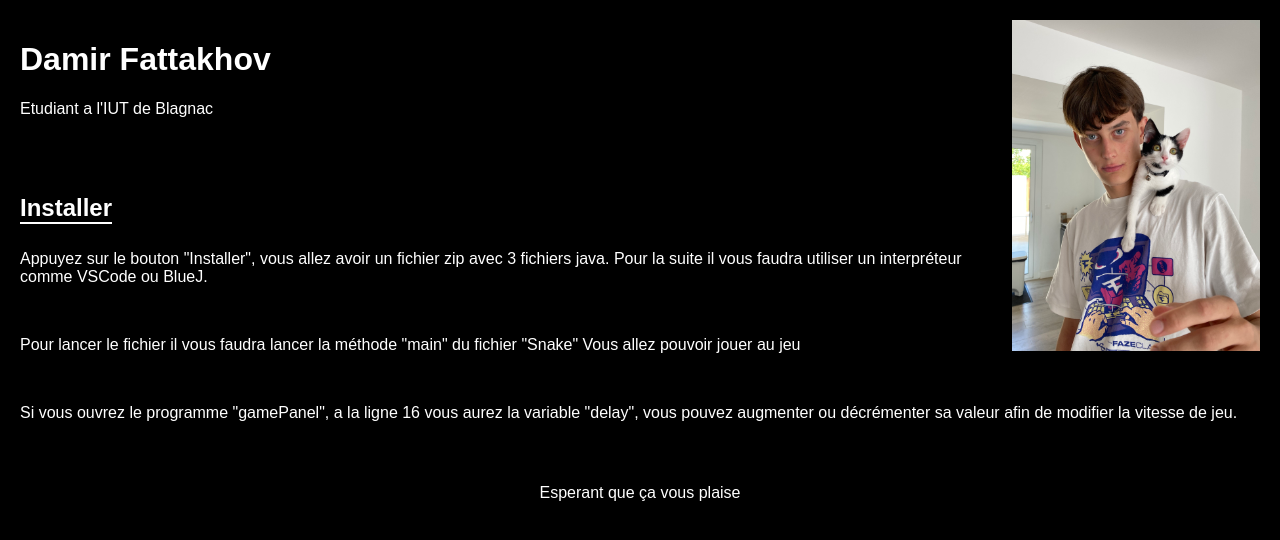
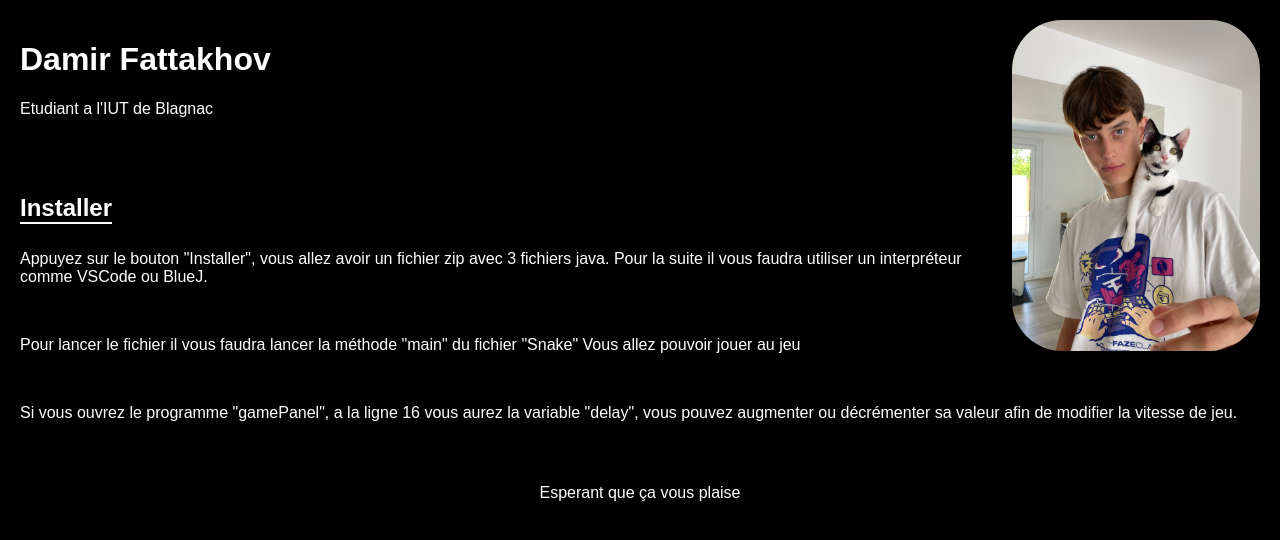
Before and after one commit to web0l/Damir_Fattakhov_4B, a plain HTML site: page snake/snake.html in a window 1280 px wide. Drawn offline with Linux system fonts and the light colour scheme.

Commit message:
Update snake.html

```diff
--- a/snake/snake.html
+++ b/snake/snake.html
@@ -24,6 +24,7 @@
 			max-width: 20%;
 			max-height: 20%;
 			float:right;
+			border-radius:50px;
 		}
 
         .container {
```
